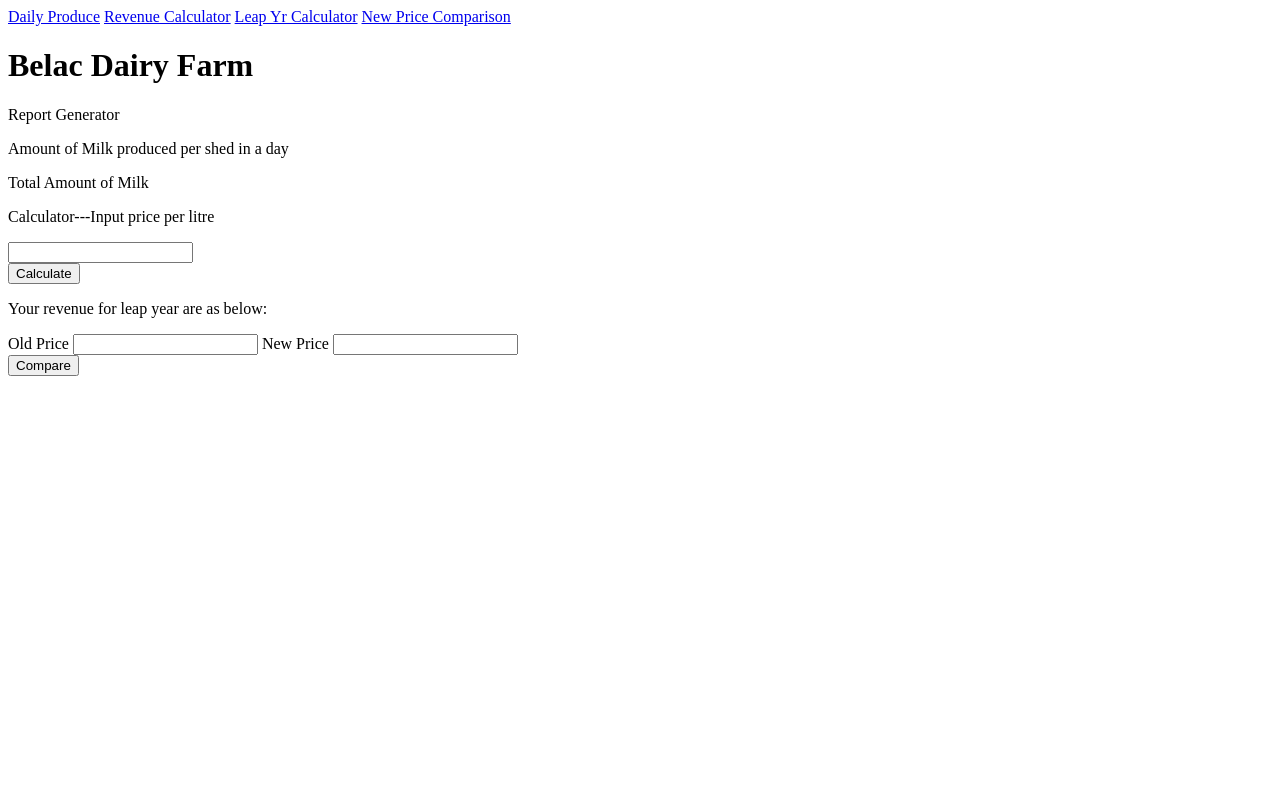
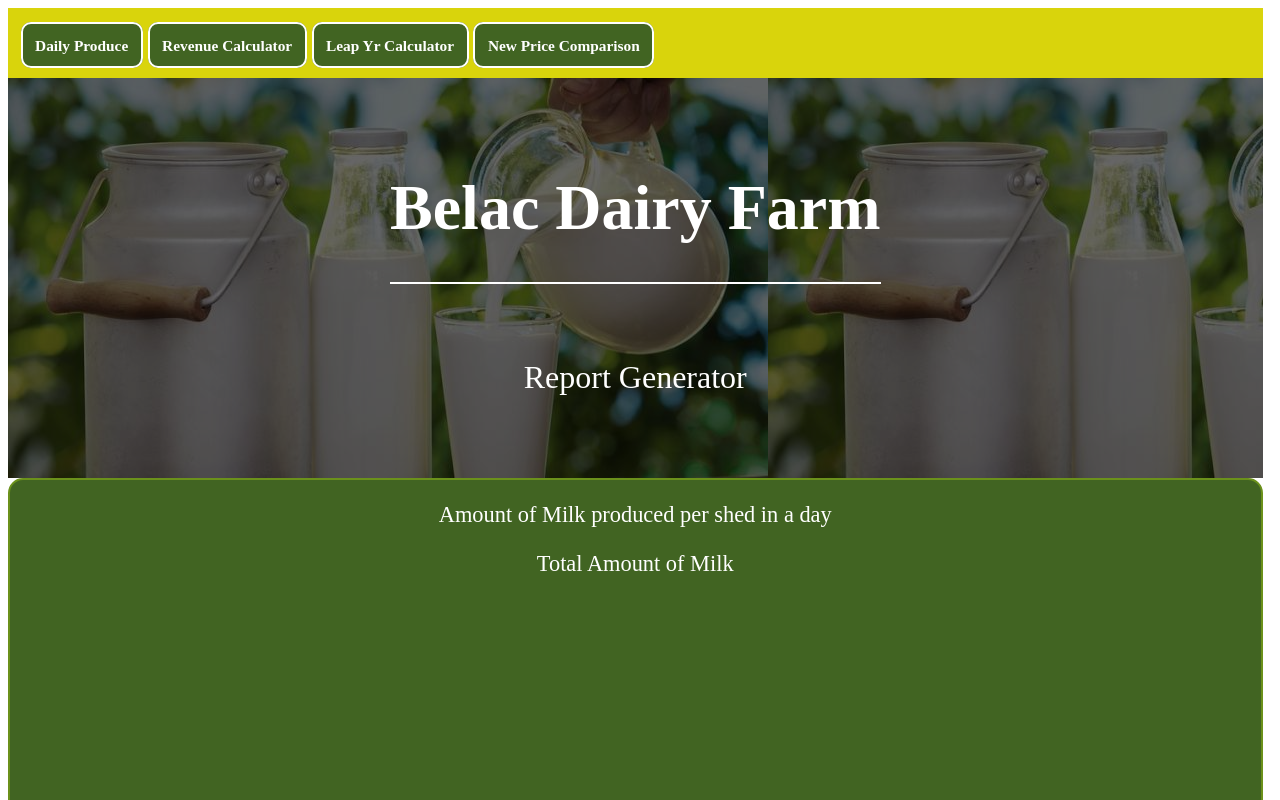
Before and after one commit to COdingaorg/Dairy-Bs-Report-Generator, a plain HTML site: page index.html in a window 1280 px wide. Shown: the top 800 px of the page. Drawn offline with Linux system fonts and the light colour scheme.

Commit message:
Add styling to all four elements of the homepage

```diff
--- a/index.css
+++ b/index.css
@@ -0,0 +1,79 @@
+body{
+  width: 99%;
+  box-sizing: border-box;
+  }
+nav{
+  font-size: 1.2em;
+  padding-top: 2%;
+  height: 70px;
+  width: 99%;
+  background-color: #d9d40c;
+}
+nav>a{
+  position:relative;
+  left: 20%;
+  color: white;
+  text-decoration: none;
+  position:relative;
+  left:1%;
+  padding: 1%;
+  border: 2px solid white;
+  border-radius: 10px;
+  background-color: #416422;
+  font-weight: bold;
+  margin: 1%, 1%, 0%, 1%;
+  font-size: 80%;
+}
+nav>a:hover{
+  background-color: #819A20;
+  color: white;
+  border: 3px solid white;
+  font-weight: 800px;
+}
+#banner{
+  background-image: url("Images/milk.jpg");
+  height: 400px;
+  background-repeat: repeat-x;
+  margin-top: -2%;
+  color: white;
+  width: 99%;
+}
+#overlay{
+  background-color: rgba(0, 0, 0, 0.6);
+  height: 100%;
+  text-align: center;
+  display: flex;
+  flex-direction: column;
+  align-items: center;
+  justify-content: center;
+}
+#overlay>h1{
+  font-size: 400%;
+  border-bottom: 2px solid white;
+  padding-bottom: 3%;
+}
+#overlay>p{
+  font-size: 200%;
+}
+.reportA, #leapyr{
+  background-color: #416422;
+  height: 350px;
+  color: white;
+  border: 2px solid #6b911b;
+  border-radius: 15px;
+  text-align: center;
+  overflow: scroll;
+  width: 99%;
+}
+#calcA, #comparisonPart{
+  overflow: scroll;
+  background-color: #819A20;
+  height: 350px;
+  padding: 3%;
+}
+#calcA, #comparisonPart, .reportA, #leapyr{
+  color: white;
+  font-size: 1.4em;
+  box-sizing: border-box;
+  width: 99%;
+}
--- a/index.html
+++ b/index.html
@@ -17,8 +17,10 @@
       <a href="#comparisonPart">New Price Comparison</a>
     </nav>
     <div id="banner"><!--Welcoming banner on the homepage-->
+      <div id="overlay">
       <h1>Belac Dairy Farm</h1>
       <p>Report Generator</p>
+      </div>
     </div>
     <div class="reportA"><!--Part that displays returns by javascript-->
       <p>Amount of Milk produced per shed in a day</p>
@@ -46,6 +48,7 @@
       </div><!--returns revenue for leap yr-->
     </div>
     <div id="comparisonPart"><!--Asks for input of old price and new price-->
+      <p>Comparison between New Price and Previous Price</p>
       <form>
         <label for="oldprice">Old Price</label>
         <input type="number" name="oldprice" id="oldprice">
```
Also changed, not shown: Images/farmColorPallete.png (added).
